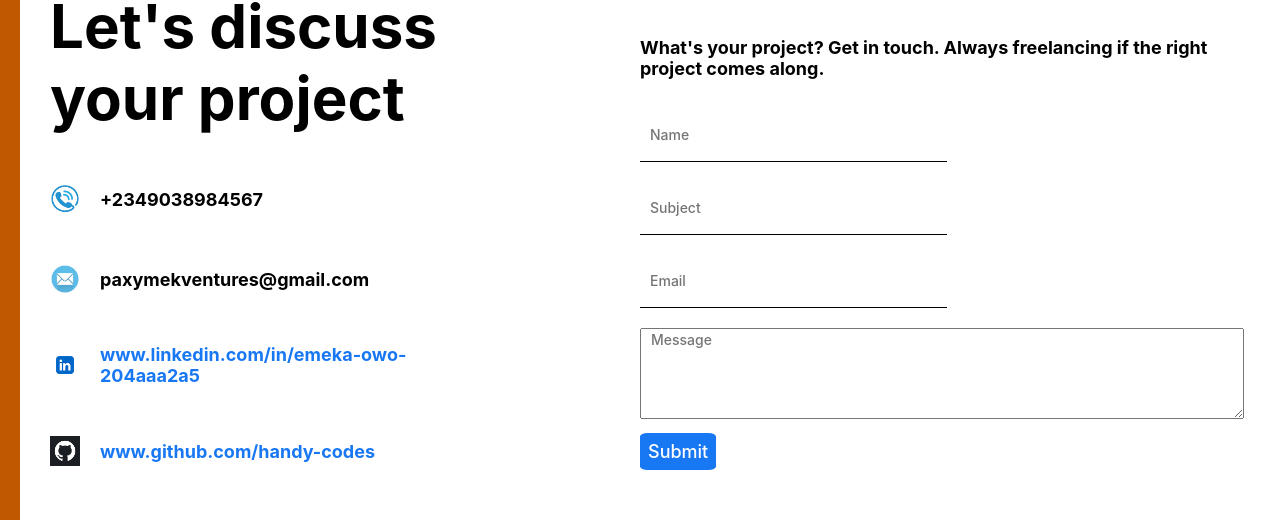
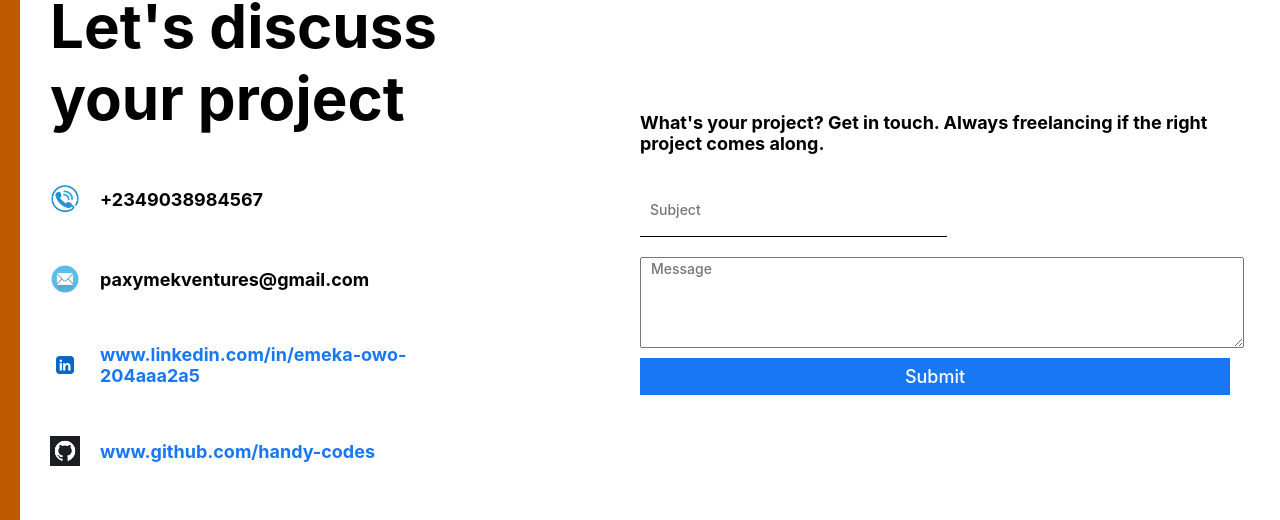
Before and after one commit to handy-codes/emeka_owo, a React (Create React App) app: page / in a window 1280 px wide. Shown: the part 2609-3129 px from the top of the page. Built offline with nearby package versions, Linux system fonts and the light colour scheme.

Commit message:
fiixing contact component

```diff
--- a/src/conponents/contact/Contact.jsx
+++ b/src/conponents/contact/Contact.jsx
@@ -4,36 +4,32 @@ import phone from "../../images/phone.png"
 import email from "../../images/email.jpeg"
 import linkedin from "../../images/linkedin_logo.png"
 import github2 from "../../images/github2.png"
-import emailjs from 'emailjs-com'
 import { ThemeContext } from '../../context'
 
 
 const Contact = () => {
 
     const formRef = useRef();
-    const [done, setDone] = useState(false)
     const theme = useContext(ThemeContext)
     const darkMode = theme.state.darkMode;
+    const [subject, setSubject] = useState('');
+    const [message, setMessage] = useState('');
+    const onChange = (e) => {
+      setMessage(e.target.value);
+    };
+    const onChangeSubject = (e) => {
+      setSubject(e.target.value);
+    };
+    console.log(message);
+    console.log(subject);
 
+    const sendMail = () =>{
+    window.location = `mailto:paxymekventures@gmail.com?subject=${subject}&body=${message}`
+    }
 
-    const handleSubmit = (e) =>{
-        e.preventDefault()
-        emailjs
-      .sendForm(
-        'service_ejo31uf',
-        'template_5vfqc34',
-        formRef.current, {
-        publicKey: 'vGQGcgWdK3AS7pNJM'
-      })
-      .then(
-        () => {
-          console.log('SUCCESS!');
-          setDone(true)
-        },
-        (error) => {
-          console.log('FAILED...', error.text);
-        },
-      );
+    const handleSubmit = (e) => {
+        e.preventDefault();
+        sendMail();
     }
 
   return (
@@ -67,13 +63,10 @@ const Contact = () => {
                     freelancing if the right project comes along.
                 </p>
                 <form ref={formRef} onSubmit={handleSubmit}>
-                    <input style={{backgroundColor: darkMode && "#3333"}} type="text" placeholder='Name' name='user_name'  />
-                    <input style={{backgroundColor: darkMode && "#3333"}} type="text" placeholder='Subject' name='user_subject'  />
-                    <input style={{backgroundColor: darkMode && "#3333"}} type="text" placeholder='Email' name='user_email'  />
-                    <textarea style={{backgroundColor: darkMode && "#3333"}} name="message" placeholder='Message' rows="5"></textarea>
+                    <input onChange={onChangeSubject} required style={{backgroundColor: darkMode && "whitesmoke"}} type="text" placeholder='Subject' name='user_subject' value={subject} />
+                    <textarea className='textArea' onChange={onChange} required style={{backgroundColor: darkMode && "whitesmoke"}} name="message" value={message} placeholder='Message' rows="5"></textarea>
                     {/* <input type="submit" value="Send" /> */}
                     <button>Submit</button>
-                    {done && "thank you..." }
                 </form>
             </div>
         </div>
--- a/src/conponents/contact/contact.css
+++ b/src/conponents/contact/contact.css
@@ -61,6 +61,11 @@
 
 form{
     margin-top: 20px;
+    display: flex;
+    justify-content: flex-start;
+    flex-direction: column;
+    width: 100%;
+
 }
 
 input{
@@ -87,7 +92,8 @@ button{
     color: white;
     font-weight: 500;
     cursor: pointer;
-    border-radius: 10%;
+    width: 100%;
+    margin: auto;
 }
 
 a{
@@ -96,10 +102,9 @@ a{
     font-weight: bold;
     font-family:'Inter', sans-serif;
     font-size: 18px;
-
 }
 
-@media screen and (max-width: 480px) {
+@media screen and (max-width: 639px) {
     .c-wrapper{
         flex-direction: column;
         padding: 0px, 50px;
@@ -112,6 +117,7 @@ a{
     .c-info-item{
         margin: 20px 0px;
         width: 100%;
+        font-size:16px;
     }
 
     .c-desc{
--- a/src/conponents/intro/intro.css
+++ b/src/conponents/intro/intro.css
@@ -91,7 +91,7 @@
     right: 0;
 }
 
-@media screen and (max-width: 480px) {
+@media screen and (max-width: 639px) {
     .i{
         flex-direction: column;
     }
@@ -116,5 +116,8 @@
         object-fit: cover;
         position: absolute;
     }
+   .i-name{
+        font-size: 40px;
+    }
 
 }
--- a/src/conponents/productList/ProductList.jsx
+++ b/src/conponents/productList/ProductList.jsx
@@ -14,7 +14,7 @@ const ProductList = () => {
         </div>
         <div className="pl-list">
             {products.map((item) =>
-            <Product key={item.id} img={item.img} link={item.link}/>
+            <Product className="pl-listNext" key={item.id} img={item.img} link={item.link}/>
             )}
         </div>
     </div>
--- a/src/conponents/productList/productList.css
+++ b/src/conponents/productList/productList.css
@@ -34,6 +34,11 @@
     flex-wrap: wrap;
     justify-content: space-between;
 }
+.pl-listNext{
+    width: 100%;
+    display: flex;
+    flex-wrap: wrap;
+}
 
 @media screen and (max-width: 480px) {
     .pl{
@@ -44,6 +49,13 @@
         width: 100%;
     }
 
+    .pl-title{
+        font-size: 30px;
+        font-weight: 600;
+        margin: 30px 0 20px 0;
+    }
+
+
     /* .pl-desc{
         display: none;
     } */
```
